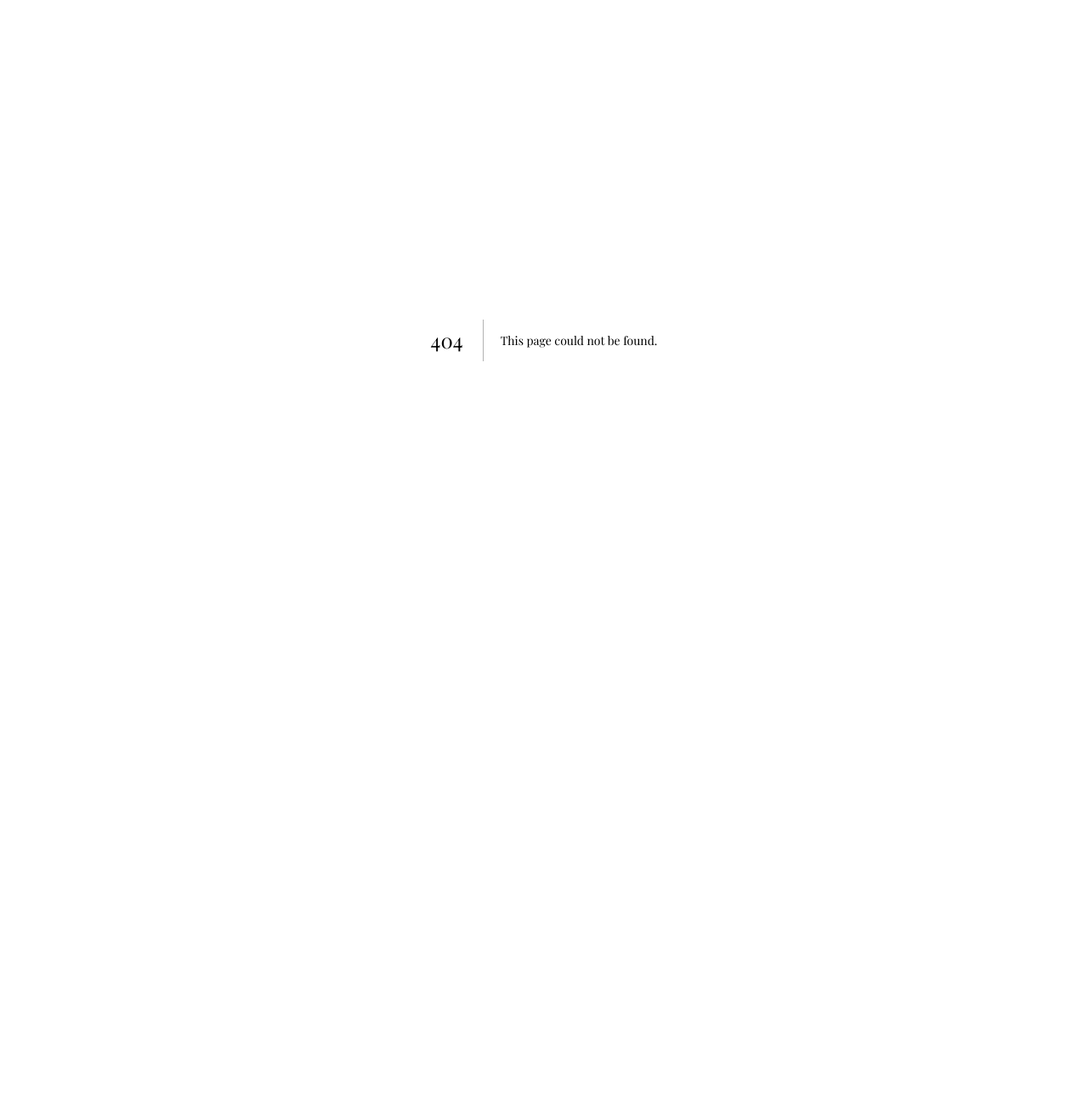
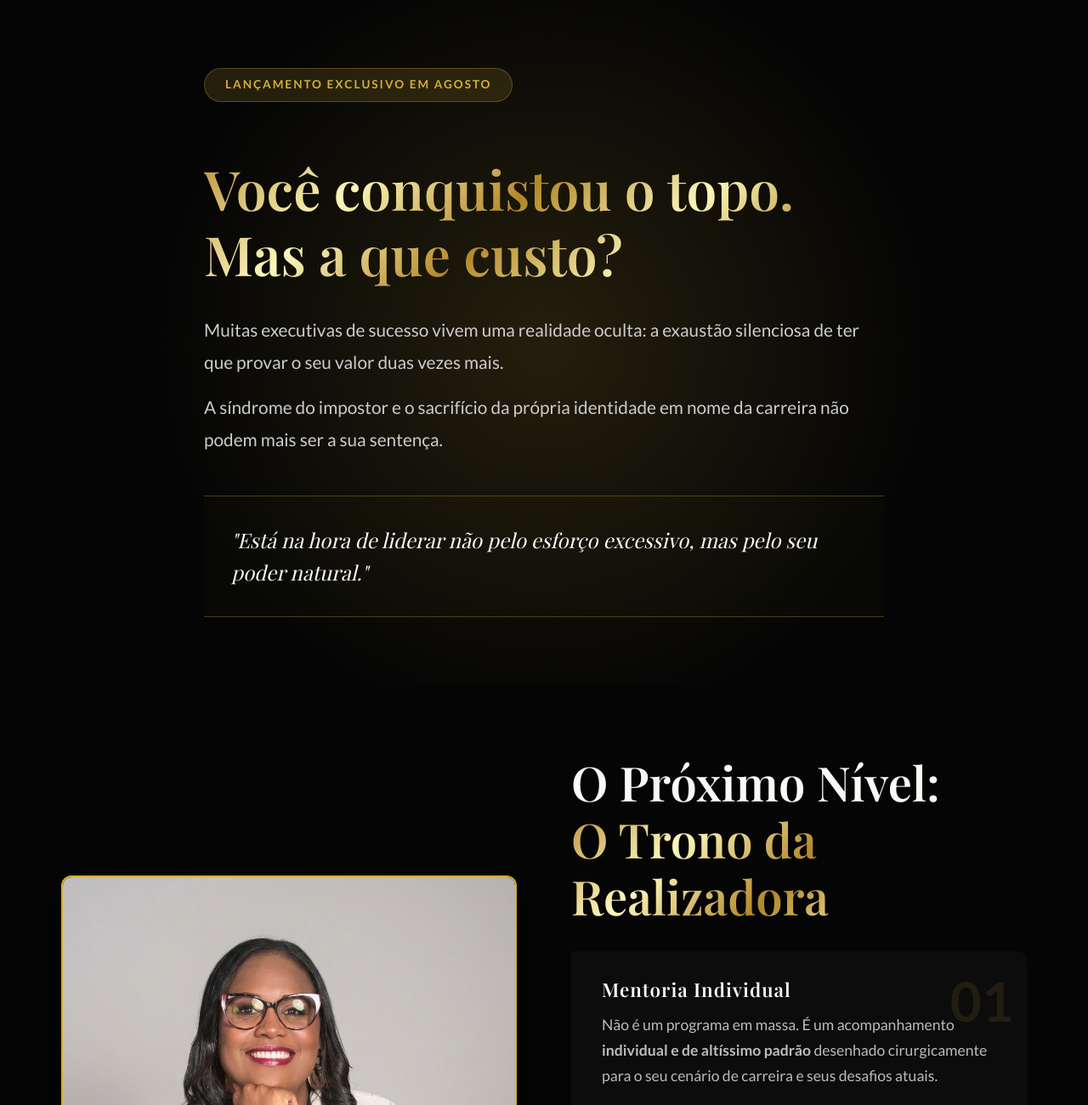
Before and after one commit to solau/instituto-vanessa-ramos, a Next.js app: page /trono-da-realizadora in a window 1280 px wide. Before the commit this address had no page. Shown: the top 1300 px of the page at 85% size. Before the commit the page ends 800 px from the top, so only its background shows below. Built offline with nearby package versions, Linux system fonts and the light colour scheme.

Commit message:
feat: sales page

```diff
--- /dev/null
+++ b/app/trono-da-realizadora/page.jsx
@@ -0,0 +1,142 @@
+import Image from 'next/image';
+
+export const metadata = {
+  title: 'O Trono da Realizadora | Instituto Vanessa Ramos',
+  description: 'Uma mentoria de altíssimo padrão e acesso restrito para líderes e executivas de elite. Lançamento em Agosto.',
+}
+
+export default function TronoDaRealizadora() {
+  return (
+    <main className="sales-page">
+      {/* 1. Hero / Identificação (Dor) */}
+      <section className="sales-hero">
+        <div className="container text-center animate-fade-in-up">
+
+          <div style={{ marginBottom: '2rem' }}>
+            <div className="launch-badge">Lançamento Exclusivo em Agosto</div>
+          </div>
+
+          <div style={{ marginBottom: '2rem' }}>
+            <h1 className="gold-text" style={{ margin: 0 }}>
+              Você conquistou o topo.<br/>Mas a que custo?
+            </h1>
+          </div>
+
+          <p className="subtitle" style={{ marginBottom: '1rem' }}>
+            Muitas executivas de sucesso vivem uma realidade oculta: a exaustão silenciosa de ter que provar o seu valor duas vezes mais.
+          </p>
+
+          <p className="subtitle" style={{ marginBottom: '3rem' }}>
+            A síndrome do impostor e o sacrifício da própria identidade em nome da carreira não podem mais ser a sua sentença.
+          </p>
+
+          <div style={{ borderTop: '1px solid rgba(212,175,55,0.3)', borderBottom: '1px solid rgba(212,175,55,0.3)', padding: '2rem', maxWidth: '800px', margin: '0 auto', backgroundColor: 'rgba(212,175,55,0.02)' }}>
+            <p className="highlight-text" style={{ margin: 0, fontStyle: 'italic', fontSize: '1.5rem', color: 'var(--off-white)' }}>
+              "Está na hora de liderar não pelo esforço excessivo, mas pelo seu poder natural."
+            </p>
+          </div>
+        </div>
+      </section>
+
+      {/* 2. A Solução (Autoridade) */}
+      <section className="sales-solution">
+        <div className="container">
+          <div className="grid-2-cols">
+            <div className="solution-image animate-fade-in-up delay-1">
+               <Image src="/vanessa.png" alt="Vanessa Ramos" className="premium-border" width={600} height={800} style={{ width: '100%', height: 'auto' }} priority />
+            </div>
+            <div className="solution-text animate-fade-in-up delay-2">
+              <h2 style={{ marginBottom: '2rem' }}>O Próximo Nível: <br/><span className="gold-text">O Trono da Realizadora</span></h2>
+
+              <div className="premium-interactive-box">
+                <div className="p-card">
+                  <span className="p-icon">01</span>
+                  <h4>Mentoria Individual</h4>
+                  <p>Não é um programa em massa. É um acompanhamento <strong>individual e de altíssimo padrão</strong> desenhado cirurgicamente para o seu cenário de carreira e seus desafios atuais.</p>
+                </div>
+
+                <div className="p-card">
+                  <span className="p-icon">02</span>
+                  <h4>Acompanhamento Cirúrgico</h4>
+                  <p>Durante 6 meses, atuaremos na raiz da sua autoconfiança. Uma verdadeira <strong>blindagem de mentalidade</strong> para você liderar com a sua força natural.</p>
+                </div>
+
+                <div className="p-card">
+                  <span className="p-icon">03</span>
+                  <h4>Posicionamento de Direito</h4>
+                  <p>Assuma o controle total nas <strong>mais altas esferas do mercado</strong>. Quando você falar, a mesa vai silenciar.</p>
+                </div>
+              </div>
+            </div>
+          </div>
+        </div>
+      </section>
+
+      {/* 3. Benefícios (Ancoragem) */}
+      <section className="sales-benefits">
+        <div className="container animate-fade-in-up">
+          <h2 className="text-center gold-text">O Que Esperar Desta Mentoria</h2>
+          <div className="benefits-grid">
+            <div className="benefit-card">
+              <h3>Mentalidade Blindada</h3>
+              <p>Destrave crenças que te impedem de cobrar o que você realmente vale e de se impor em mesas de decisão.</p>
+            </div>
+            <div className="benefit-card">
+              <h3>Posicionamento de Rainha</h3>
+              <p>Construa uma marca pessoal magnética. Seja ouvida e respeitada assim que entrar na sala, sem precisar forçar autoridade.</p>
+            </div>
+            <div className="benefit-card">
+              <h3>Comunidade de Elite</h3>
+              <p>Acesso restrito. Caminhe lado a lado com um grupo seleto de mulheres que compartilham da mesma visão e ambição que você.</p>
+            </div>
+            <div className="benefit-card">
+              <h3>Harmonia Familiar</h3>
+              <p>Descubra como estruturar sua carreira no topo sem negligenciar quem você ama. A verdadeira liderança começa com a ordem no lar.</p>
+            </div>
+            <div className="benefit-card">
+              <h3>Base Espiritual</h3>
+              <p>Ancore suas decisões em uma fé inegociável. Lidere com a certeza absoluta de que seu sucesso é parte de um propósito muito maior.</p>
+            </div>
+            <div className="benefit-card">
+              <h3>Escala Financeira</h3>
+              <p>Quebre os tetos invisíveis que limitam seus ganhos. Aprenda a reconhecer seu valor e estruturar sua prosperidade com elegância.</p>
+            </div>
+          </div>
+        </div>
+      </section>
+
+      {/* 4. Prova Social e Escassez */}
+      <section className="sales-scarcity">
+        <div className="container text-center animate-fade-in-up">
+          <h2>Um ambiente reservado para a <span className="gold-text">Elite</span>.</h2>
+          <p className="scarcity-text">
+            Por exigir nossa máxima atenção e se tratar de um acompanhamento confidencial em um grupo de altíssimo calibre, <strong>o comitê de aprovação liberará pouquíssimas vagas em Agosto.</strong> Nosso compromisso não é com o volume, mas com o nível da mesa de decisões que estamos formando.
+          </p>
+        </div>
+      </section>
+
+      {/* 5. CTA Final */}
+      <section className="sales-cta">
+        <div className="container text-center animate-fade-in-up">
+          <h2>Garanta sua Posição Antecipada</h2>
+          <p>
+            O lançamento oficial acontecerá em Agosto. A única forma de receber as informações privilegiadas, entender os critérios de seleção e ter a chance de garantir sua vaga é entrando para o nosso <strong>Grupo VIP de Pré-Lançamento no WhatsApp</strong>.
+          </p>
+          <div className="cta-wrapper">
+            <a href="https://wa.me/55759921236604?text=Ol%C3%A1%21%20Gostaria%20de%20saber%20se%20ainda%20h%C3%A1%20vagas%20para%20a%20mentoria%20O%20Trono%20da%20Realizadora.%20Vim%20pela%20p%C3%A1gina%20de%20vendas." target="_blank" rel="noopener noreferrer" className="btn-primary btn-large">
+              Submeter Minha Aplicação
+            </a>
+            <p className="security-note">Grupo silenciado. Somente nossa equipe enviará os comunicados oficiais.</p>
+          </div>
+        </div>
+      </section>
+
+      {/* Footer Minimalista para não tirar atenção */}
+      <footer className="minimal-footer">
+        <div className="container text-center">
+          <a href="/" className="back-link">← Voltar para a Página Principal</a>
+        </div>
+      </footer>
+    </main>
+  );
+}
```
